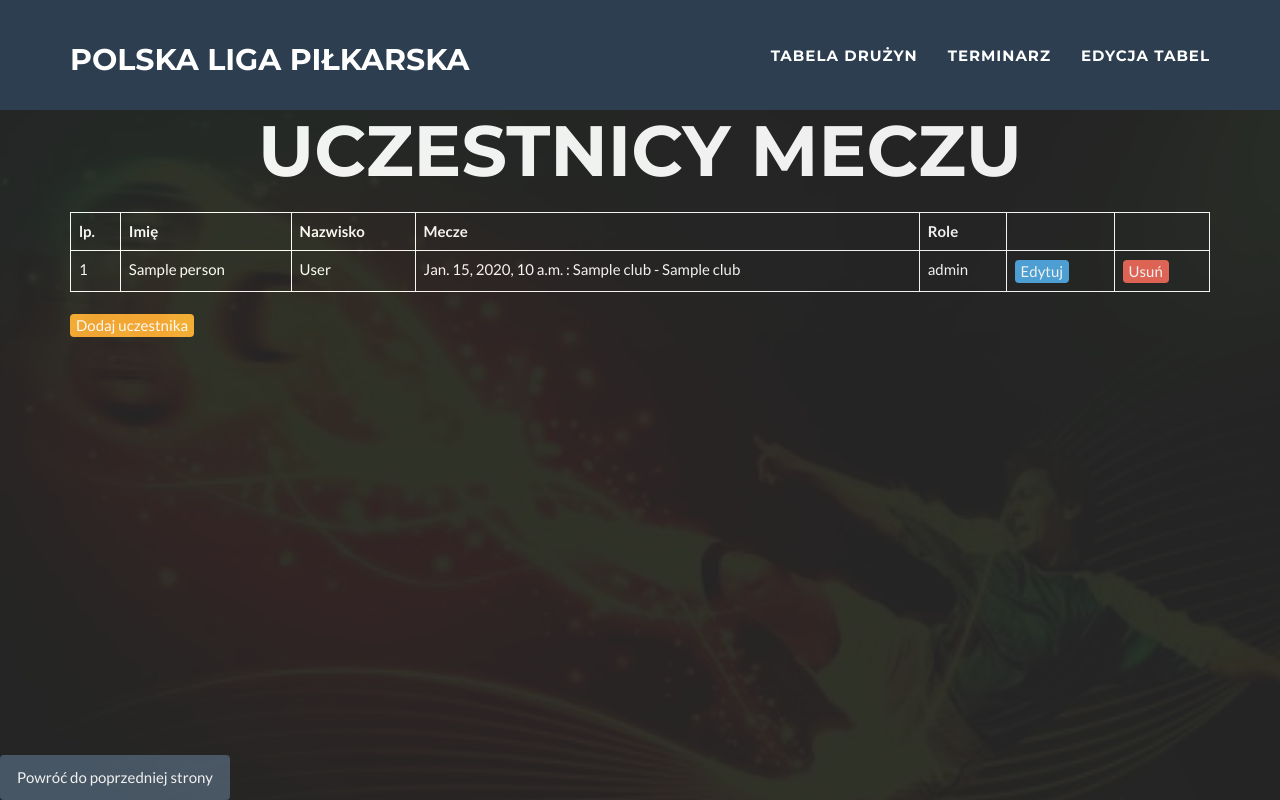
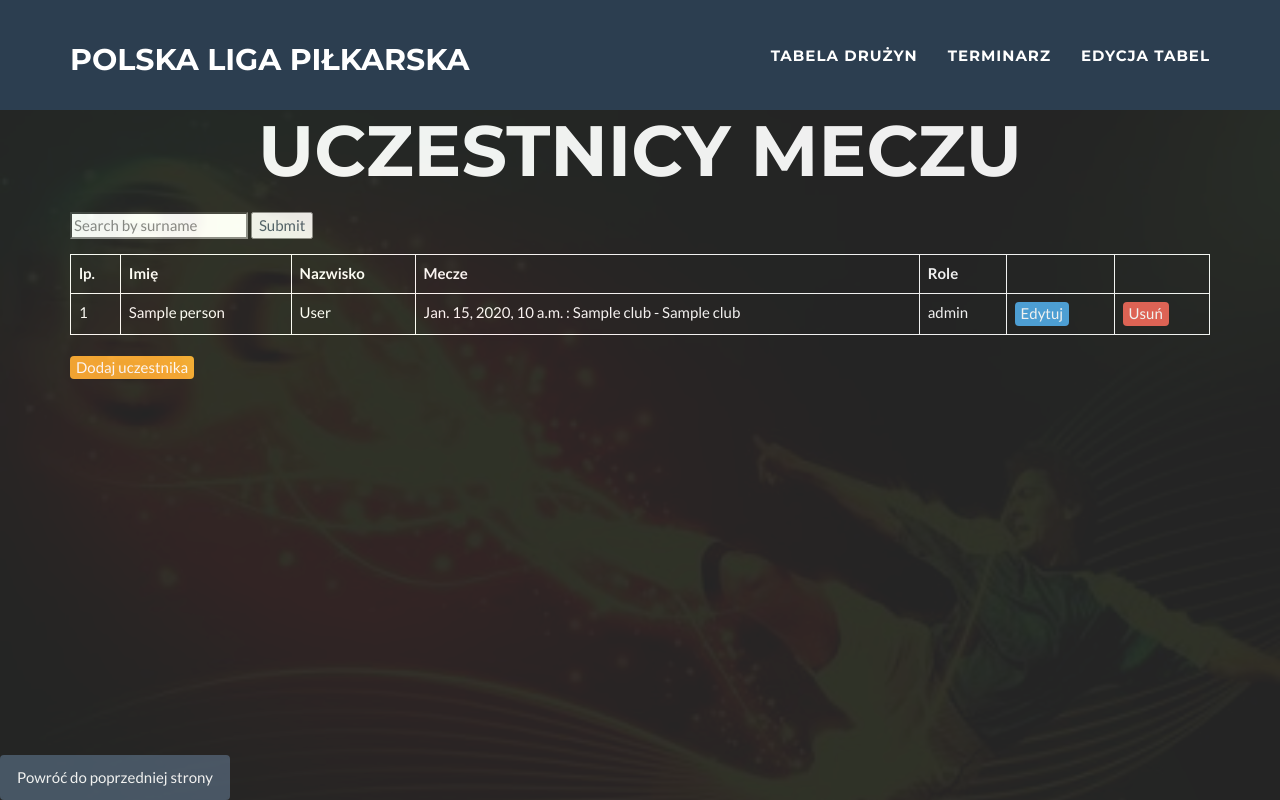
Before and after one commit to slawomirzaba/ligaPilkarska, a Django app: page /tables_management_members in a window 1280 px wide. Run offline with Django 3.2, Linux system fonts and the light colour scheme; tables that the repository leaves empty hold one stand-in row (values such as "Sample post"); parts of the project's set-up code (start-up, migrations or seed data) failed here and were passed over; some libraries are stand-ins or nearby versions.

Commit message:
input do wyszukiwania

```diff
--- a/football_league/templates/main/tables_management_members.html
+++ b/football_league/templates/main/tables_management_members.html
@@ -15,6 +15,10 @@
 </header>
 <section id="teamsTable">
     <div class="container">
+        <form type="get" action="/tables_management_members" style="margin-bottom:15px">
+            <input  id="search_box" type="text" name="search_box"  placeholder="Search by surname" >
+            <button id="search_submit" type="submit" >Submit</button>
+        </form>
       <table class="table table-hover table-bordered">
         <thead>
           <tr>
```
